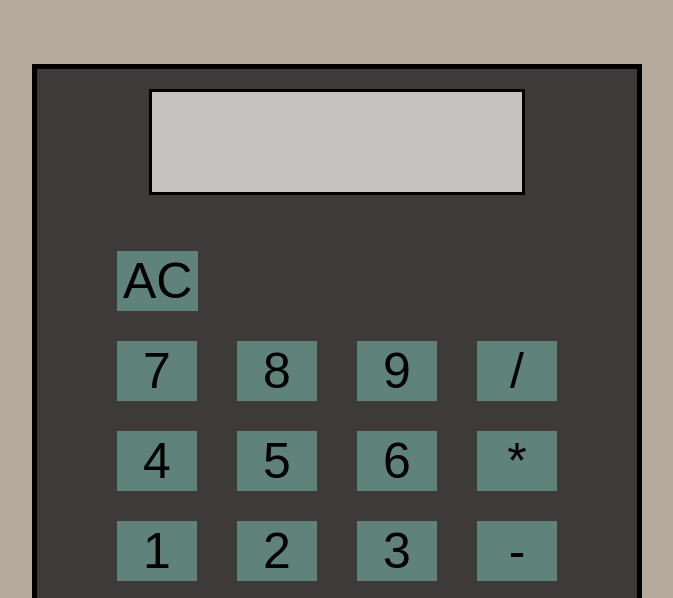
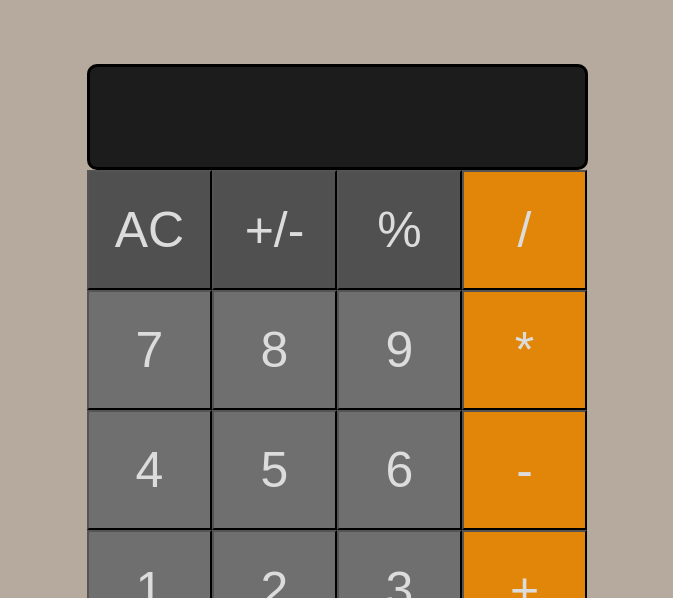
Before and after one commit to AndersenMattias/Calculator-Js, a plain HTML site: page index.html in a window 1280 px wide. Shown: the part 185-783 px from the top of the page, without its empty margins (303-976 px from the left). Drawn offline with Linux system fonts and the light colour scheme.

Commit message:
fix unnecessary style

```diff
--- a/index.html
+++ b/index.html
@@ -9,79 +9,47 @@
 
   <body>
     <h1>Calculator</h1>
+
+    <div class="display">
+      <span id="result" value=""></span>
+    </div>
     <div class="outer-container">
       <div class="main-container">
-        <div class="display">
-          <span id="output" value=""></span>
-        </div>
+        <button class="btn operatorOne" type="button" value="ac">AC</button>
+        <button class="btn operatorOne" type="button" value="negate">
+          +/-
+        </button>
+        <button class="btn operatorOne" type="button" value="procent">%</button>
+        <button class="btn operator" type="button" value="division">/</button>
 
-        <br/><br/>
+        <button class="btn number" type="button">7</button>
 
-        <div class="box reset-container">
-          <button class="btn reset" type="button" value="AC">AC</button>
-        </div>
+        <button class="btn number" type="button">8</button>
 
-        <div class="numbers-container1">
-          <div class="box">
-            <button class="btn number" type="button">7</button>
-          </div>
-          <div class="box">
-            <button class="btn number" type="button">8</button>
-          </div>
-          <div class="box">
         <button class="btn number" type="button">9</button>
-          </div>
-          <div class="box">
-            <button class="btn operator" type="button" value="division">/</button>
-          </div>
-        </div>
+        <button class="btn operator" type="button" value="multiply">*</button>
 
-        <div class="numbers-container2">
-          <div class="box">
         <button class="btn number" type="button">4</button>
-          </div>
-          <div class="box">
+
         <button class="btn number" type="button">5</button>
-          </div>
-          <div class="box">
+
         <button class="btn number" type="button">6</button>
-          </div>
-          <div class="box">
-            <button class="btn operator" type="button" value="multiply">*</button>
-          </div>
-        </div>
 
-        <div class="numbers-container3">
-          <div class="box">
+        <button class="btn operator" type="button" value="subtraction">
+          -
+        </button>
         <button class="btn number" type="button">1</button>
-          </div>
-          <div class="box">
+
         <button class="btn number" type="button">2</button>
-          </div>
-          <div class="box">
+
         <button class="btn number" type="button">3</button>
-          </div>
-          <div class="box">
-            <button class="btn operator" type="button" value="subtraction">-</button>
-          </div>
-        </div>
+        <button class="btn operator" type="button" value="addition">+</button>
 
-        <div class="numbers-container4">
-          <div class="box">
-            <button class="btn number" type="button">0</button>
-          </div>
-          <div class="box">
+        <button class="btn number zero" type="button">0</button>
+
         <button class="btn number" type="button" value="comma">,</button>
-          </div>
-          <div class="box">
+
         <button class="btn operator" type="button" value="equals">=</button>
-          </div>
-          <div class="box">
-            <button class="btn operator" type="button" value="addition">+</button>
-          </div>
-
-        </div>
-
       </div>
     </div>
     <script src="script.js"></script>
--- a/styles.css
+++ b/styles.css
@@ -1,20 +1,6 @@
 body {
   box-sizing: border-box;
   background-color: rgb(181, 170, 157);
-}
-
-.main-container {
-  background-color: rgb(62, 58, 58);
-}
-
-.display,
-.outer-container,
-.numbers-container1,
-.numbers-container2,
-.numbers-container3,
-.numbers-container4 {
-  display: flex;
-  justify-content: center;
 }
 
 h1 {
@@ -22,40 +8,60 @@ h1 {
   font-size: 100px;
 }
 
-#output {
+.outer-container,
+.display {
   display: flex;
-  justify-content: flex-end;
-  background-color: rgb(196, 193, 193);
+  justify-content: center;
+}
+
+/* Background colours --> */
+.number {
+  background-color: rgb(111, 111, 111);
+}
+
+.operatorOne {
+  background-color: rgb(80, 80, 80);
+}
+
+.operator {
+  background-color: rgba(255, 149, 0, 0.845);
+}
+
+/* Background colours <-- */
+
+.main-container {
+  background-color: rgb(62, 58, 58);
+  display: grid;
+  grid-template-columns: repeat(4, 1fr);
+  grid-template-rows: repeat(5, 1fr);
+  height: 600px;
+  width: 500px;
+}
+
+.zero {
+  grid-area: 5 / 1 / 6 / 3;
+}
+
+#result {
+  background-color: rgb(28, 28, 28);
+  color: rgb(220, 220, 220);
   padding: 10px 10px 10px 10px;
   border: 3px solid black;
+  border-radius: 10px;
   font-size: 50px;
-  width: 350px;
+  width: 475px;
   height: 80px;
 }
 
-.reset-container {
-  transform: translate(60px);
-}
-
-.reset {
-  border: none;
-  cursor: pointer;
+.number,
+.operator,
+.operatorOne {
+  color: rgb(220, 220, 220);
   font-size: 50px;
-  background-color: rgb(95, 131, 122);
-}
-
-.number,
-.operator {
-  font-size: 50px;
-
-  width: 100%;
-  background-color: rgb(95, 131, 122);
-
-  border: none;
   cursor: pointer;
   outline: none;
 }
-
+/*
 .main-container {
   border: 5px solid black;
   width: 600px;
@@ -73,4 +79,4 @@ h1 {
   margin: 10px;
   text-align: center;
   cursor: pointer;
-}
+}*/
```
Lines whose indentation alone changed are shown as unchanged.
